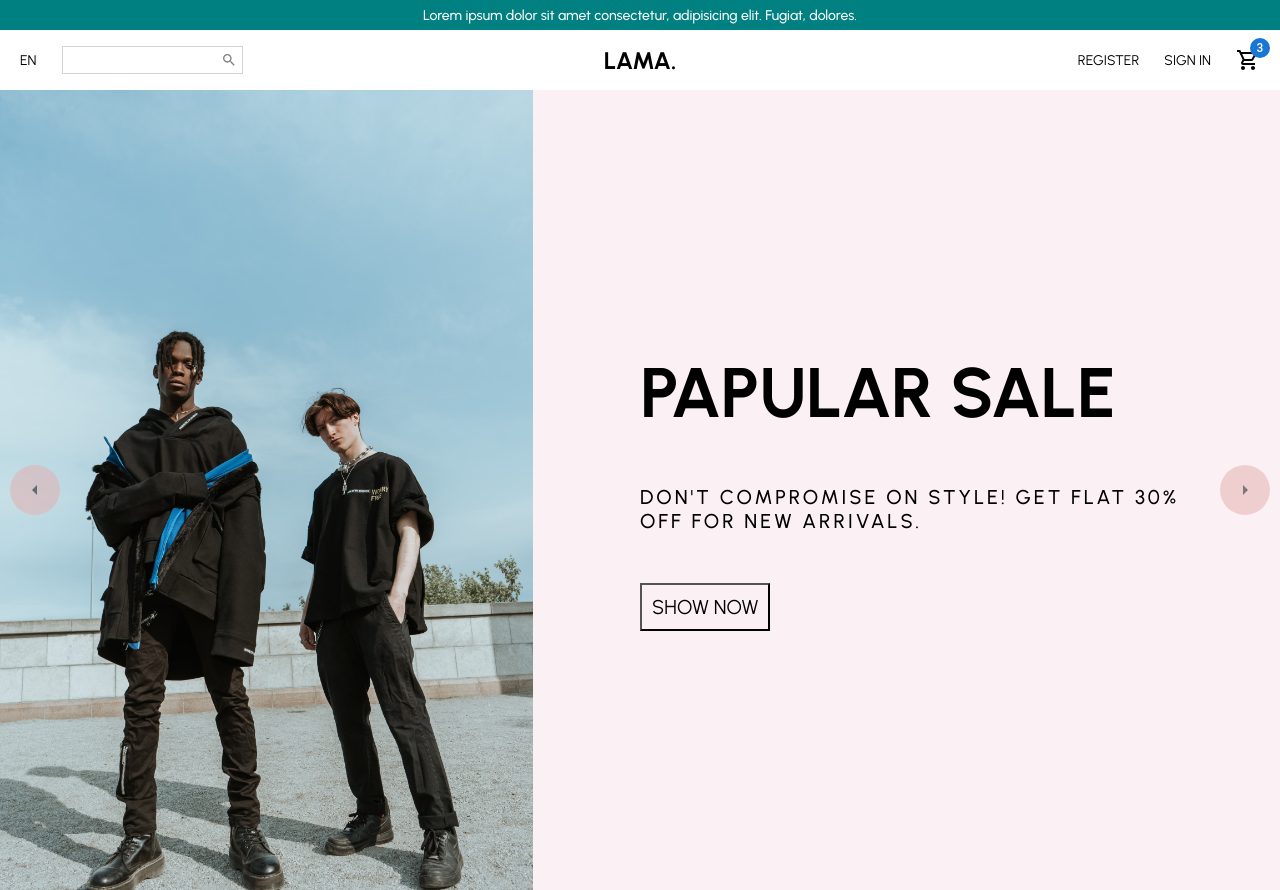
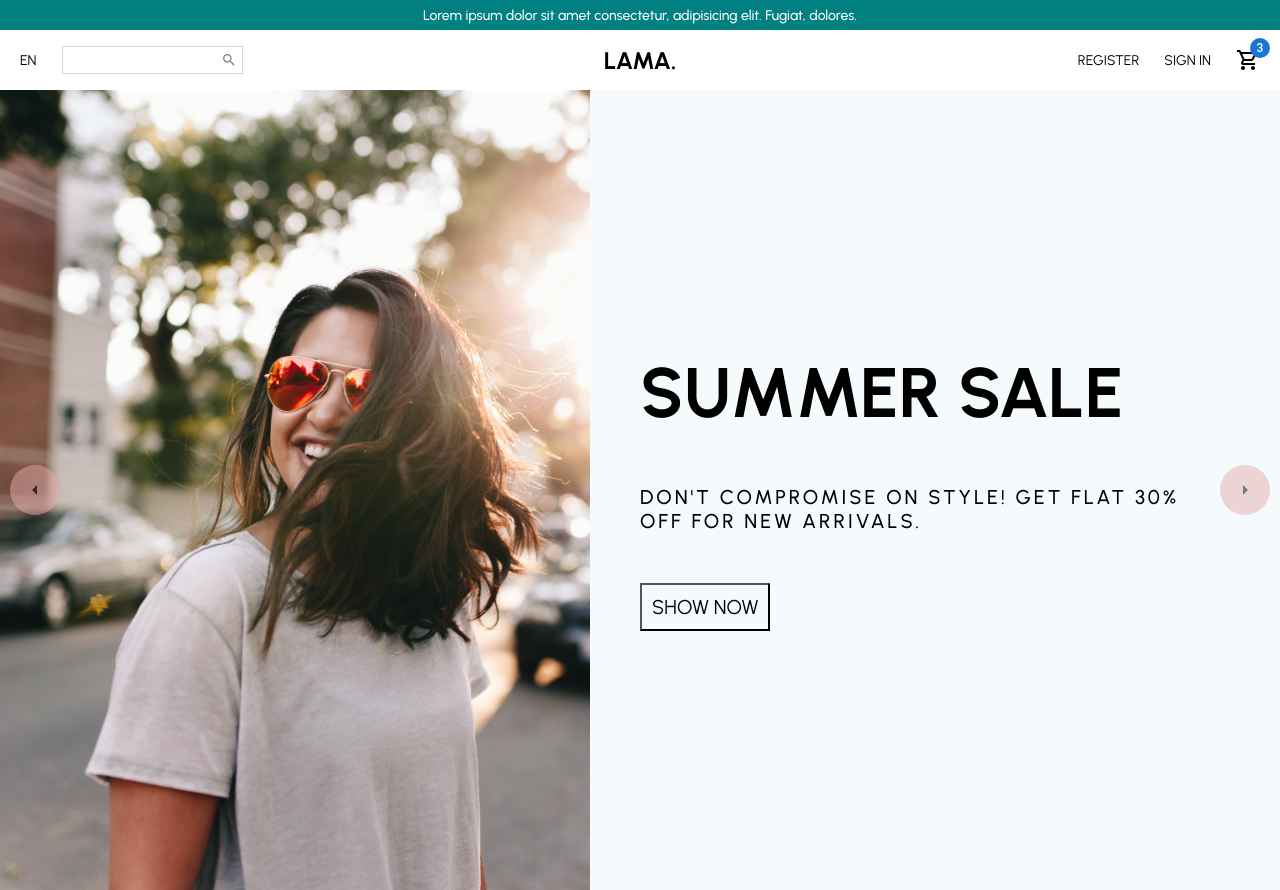
Before and after one commit to womoboy/react-sample-04, a React (Create React App) app: page / in a window 1280 px wide. Built offline with nearby package versions, Linux system fonts and the light colour scheme; data requests are answered from the project's data file.

Commit message:
finish the slider button action

```diff
--- a/data/db.json
+++ b/data/db.json
@@ -10,7 +10,7 @@
     {
       "id": 2,
       "img": "http://localhost:3000/library/image2.jpg",
-      "title": "WINNTER SALE",
+      "title": "WINTER SALE",
       "desc": "DON'T COMPROMISE ON STYLE! GET FLAT 30% OFF FOR NEW ARRIVALS.",
       "bg": "#fcf1ed"
     },
--- a/src/components/Slider.js
+++ b/src/components/Slider.js
@@ -1,11 +1,19 @@
-import styled from "styled-components";
 import { ArrowLeftOutlined, ArrowRightOutlined } from "@mui/icons-material";
-import { useState, useEffect } from "react";
+import { useState, useEffect, useRef } from "react";
 
 const Slider = () => {
   const [slideIndex, setSlideIndex] = useState(0);
-  const handleClick = (direction) => {};
   const [sliderItems, setSliderItems] = useState(null);
+  const wrapper = useRef(null);
+
+  const handleClick = (direction) => {
+    if (direction === "left") {
+      setSlideIndex(slideIndex > 0 ? slideIndex - 1 : 2);
+    } else {
+      setSlideIndex(slideIndex < 2 ? slideIndex + 1 : 0);
+    }
+  };
+
 
   useEffect(() => {
     const getBanner = async () => {
@@ -14,11 +22,18 @@
         console.log("sorry we cant find data!");
       } else {
         const banners = await res.json();
-        setSliderItems(await banners);
+        if (banners) {
+          setSliderItems(banners);
+        }
       }
     };
     getBanner();
   }, []);
+
+  useEffect(() => {
+    console.log(slideIndex);
+    wrapper.current.style.transform = `translateX(${slideIndex * -100}vw)`;
+  }, [slideIndex]);
 
   return (
     <section className="slider">
@@ -26,11 +41,15 @@
         <div className="arrow arrow-left" onClick={() => handleClick("left")}>
           <ArrowLeftOutlined />
         </div>
-        <div className="wrapper">
+        <div className="wrapper" ref={wrapper}>
           {sliderItems &&
             sliderItems.map((item) => {
               return (
-                <div className="slide" key={item.id} style={{backgroundColor: item.bg}}>
+                <div
+                  className="slide"
+                  key={item.id}
+                  style={{ backgroundColor: item.bg }}
+                >
                   <div className="img-container">
                     <img src={item.img} />
                   </div>
--- a/src/index.css
+++ b/src/index.css
@@ -108,7 +108,8 @@
 .slider .wrapper {
   height: 100%;
   display: flex;
-  transform: translateX(-200vw);
+  transition: all 0.5s;
+  transform: translateX(0);
 }
 
 .slider .wrapper .slide {
```
